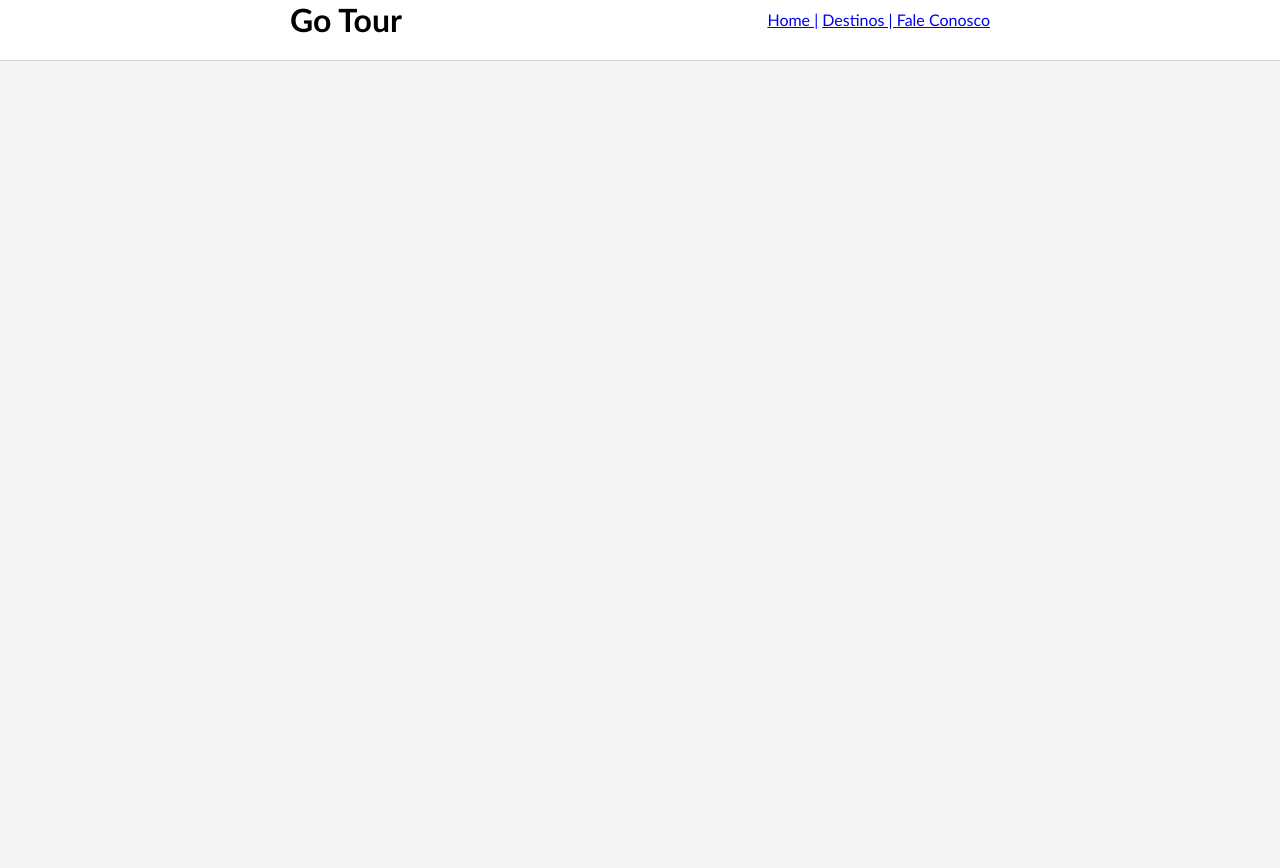
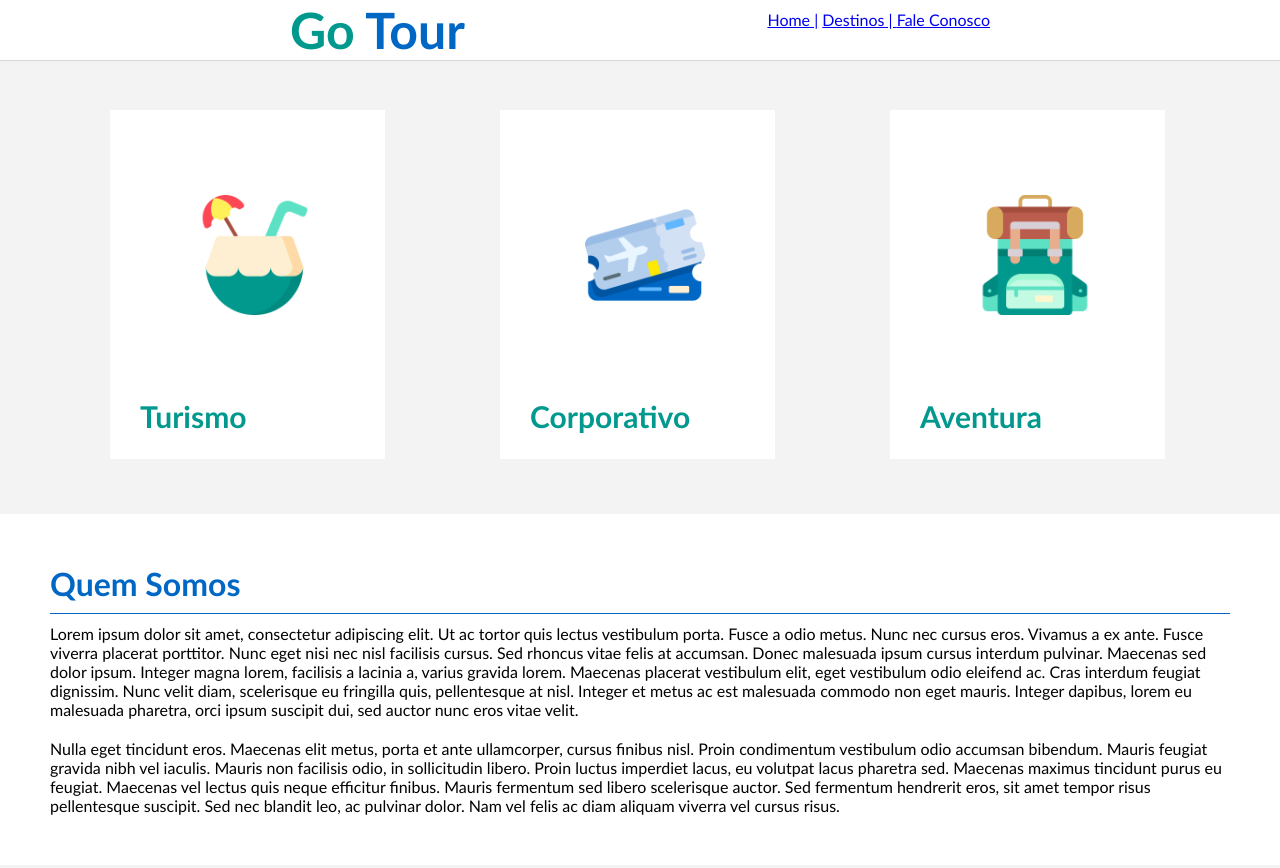
Before and after one commit to mauriezerpa/projeto1, a plain HTML site: page index.html in a window 1280 px wide. Before the commit the page ends 800 px from the top, so only its background shows below. Drawn offline with Linux system fonts and the light colour scheme.

Commit message:
segundo dia

```diff
--- a/css/estilo.css
+++ b/css/estilo.css
@@ -11,6 +11,8 @@ body{
 	sans-serif;
 	background: #f3f3f3
 }
+
+/*ids*/
 
 #navegacao{
 	background: #fff;
@@ -27,7 +29,10 @@ body{
 }
 
 #logo{
+	padding: 0;
 	float: left;
+	color: #0067C5;
+	font-size: 50px;
 }
 
 #menu{
@@ -35,8 +40,77 @@ body{
 	padding: 10px 0;
 }
 
+#servicos{
+	background: #ffff;
+	width: 250px;
+	height: 300px;
+	padding: 5px;
+	margin-top: 50px;
+	float: right;
+
+}
+
+
+#area-principal{
+	width: 720px;
+	margin: 100px auto 10px auto ;
+}
+
+
+#galeria-foto{
+				background: #FFFFFF;
+				width: 	265px;
+				padding: 5px;
+				float: left;
+				margin: 110px 5px 55px 110px;
+			}
+
+#postagem{
+	background: #ffff;
+	padding: 50px;
+
+	margin-bottom: 20px;
+}
 
 
 
 /*Formatacao do menu*/
 /*Classes*/
+
+.verde{
+	color: #01998d;
+}
+
+.imagens{
+	height: 120px;
+	width: auto;
+	padding: 40px 40px  40px;
+	margin: 40px;
+
+}
+
+.resumo{
+	font-size: 20px;
+	/*border-bottom: 2px solid #f4f4f4;*/
+	display: block;
+	margin: 0 auto 20px 25px;
+	color: #01998d;
+}
+
+.clear{
+	clear: both;
+}
+
+.data-postagem{
+
+	border-bottom: 1px solid #0067C5;
+	display: block;
+	padding-bottom: 10px;
+	margin-bottom: 10px;
+	color: #0067C5;
+}
+
+.texto{
+	padding-bottom: 10px;
+	margin-bottom: 10px;
+}
--- a/index.html
+++ b/index.html
@@ -13,7 +13,7 @@
 
 		<div id="navegacao">
 			<div id="area">
-				<h1 id="logo">Go Tour </h1>
+				<h1 id="logo"> <span class="verde"> Go </span> Tour </h1>
 				  <div id="menu">
 
 				  	<a href="index.html"> Home |</a>
@@ -28,4 +28,40 @@
 
 	</body>
 
+
+	<div id="galeria-foto">
+			<img class="imagens" src="imagens/img2.png">
+			<span class="resumo"> <h2> Turismo </h2> </span>
+		</div>
+
+
+    <div id="galeria-foto">
+			<img class="imagens" src="imagens/img1.png">
+			<span class="resumo"> <h2> Corporativo </h2></span>
+
+		</div>
+
+	<div id="galeria-foto">
+			<img class="imagens" src="imagens/img3.png">
+			<span class="resumo"> <h2> Aventura </h2></span>
+
+		</div>
+
+
+		<div class="clear">
+
+			<div id="postagem">
+
+
+				<span class="data-postagem"><h1> Quem Somos </h1></span>
+
+				<p class="texto">Lorem ipsum dolor sit amet, consectetur adipiscing elit. Ut ac tortor quis lectus vestibulum porta. Fusce a odio metus. Nunc nec cursus eros. Vivamus a ex ante. Fusce viverra placerat porttitor. Nunc eget nisi nec nisl facilisis cursus. Sed rhoncus vitae felis at accumsan. Donec malesuada ipsum cursus interdum pulvinar. Maecenas sed dolor ipsum. Integer magna lorem, facilisis a lacinia a, varius gravida lorem. Maecenas placerat vestibulum elit, eget vestibulum odio eleifend ac. Cras interdum feugiat dignissim. Nunc velit diam, scelerisque eu fringilla quis, pellentesque at nisl. Integer et metus ac est malesuada commodo non eget mauris. Integer dapibus, lorem eu malesuada pharetra, orci ipsum suscipit dui, sed auctor nunc eros vitae velit.</p>
+
+				<p>
+				Nulla eget tincidunt eros. Maecenas elit metus, porta et ante ullamcorper, cursus finibus nisl. Proin condimentum vestibulum odio accumsan bibendum. Mauris feugiat gravida nibh vel iaculis. Mauris non facilisis odio, in sollicitudin libero. Proin luctus imperdiet lacus, eu volutpat lacus pharetra sed. Maecenas maximus tincidunt purus eu feugiat. Maecenas vel lectus quis neque efficitur finibus. Mauris fermentum sed libero scelerisque auctor. Sed fermentum hendrerit eros, sit amet tempor risus pellentesque suscipit. Sed nec blandit leo, ac pulvinar dolor. Nam vel felis ac diam aliquam viverra vel cursus risus.</p>
+			</div>
+
+		</div>
+
+
 </html>
```
Also changed, not shown: imagens/img1.png (added), imagens/img2.png (added), imagens/img3.png (added).
